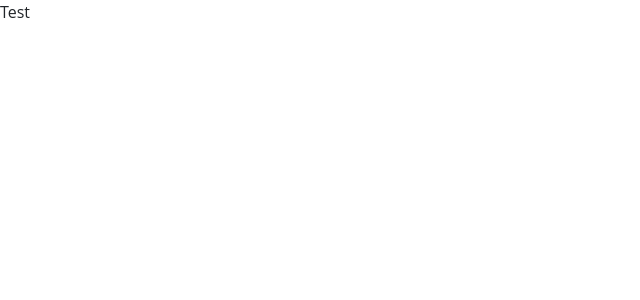
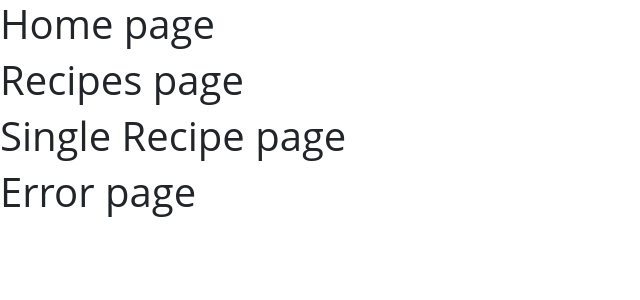
Before and after one commit to Res01uti0n/Fodo2Fork, a React (Create React App) app: page /recipes in a window 1280 px wide. Shown: the top 300 px of the page, without its empty margins (0-640 px from the left). Built offline with nearby package versions, Linux system fonts and the light colour scheme.

Commit message:
Created pages structure

```diff
--- a/src/App.js
+++ b/src/App.js
@@ -2,9 +2,20 @@ import React from "react";
 
 import "./App.css";
 import "bootstrap/dist/css/bootstrap.min.css";
+import { Home } from "./pages/Home";
+import { Recipes } from "./pages/Recipes";
+import { SingleRecipe } from "./pages/SingleRecipe";
+import { Default } from "./pages/Default";
 
 function App() {
-  return <div>Test</div>;
+  return (
+    <div>
+      <Home />
+      <Recipes />
+      <SingleRecipe />
+      <Default />
+    </div>
+  );
 }
 
 export default App;
--- /dev/null
+++ b/src/pages/Default.jsx
@@ -0,0 +1,5 @@
+import React from "react";
+
+export const Default = () => {
+  return <h1>Error page</h1>;
+};
--- /dev/null
+++ b/src/pages/Home.jsx
@@ -0,0 +1,5 @@
+import React from "react";
+
+export const Home = () => {
+  return <h1>Home page</h1>;
+};
--- /dev/null
+++ b/src/pages/Recipes.jsx
@@ -0,0 +1,5 @@
+import React from "react";
+
+export const Recipes = () => {
+  return <h1>Recipes page</h1>;
+};
--- /dev/null
+++ b/src/pages/SingleRecipe.jsx
@@ -0,0 +1,5 @@
+import React from "react";
+
+export const SingleRecipe = () => {
+  return <h1>Single Recipe page</h1>;
+};
```
